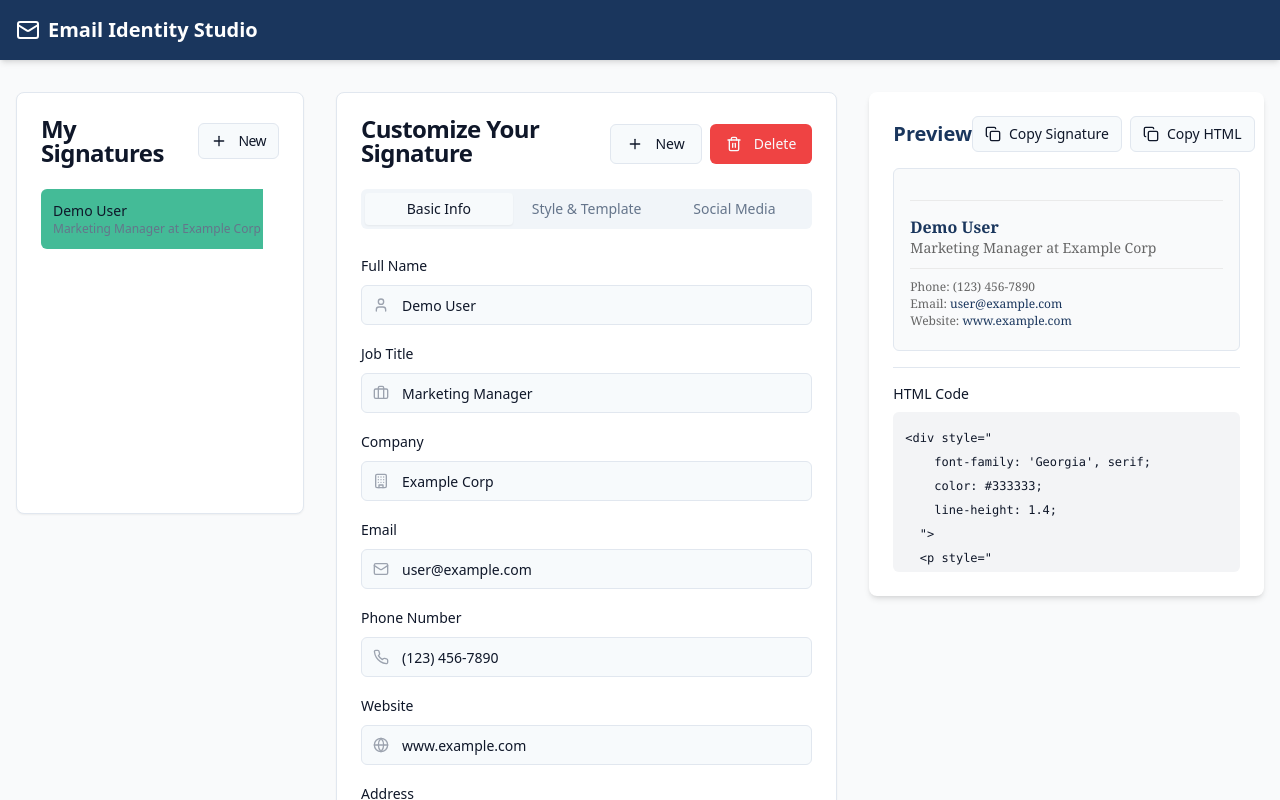
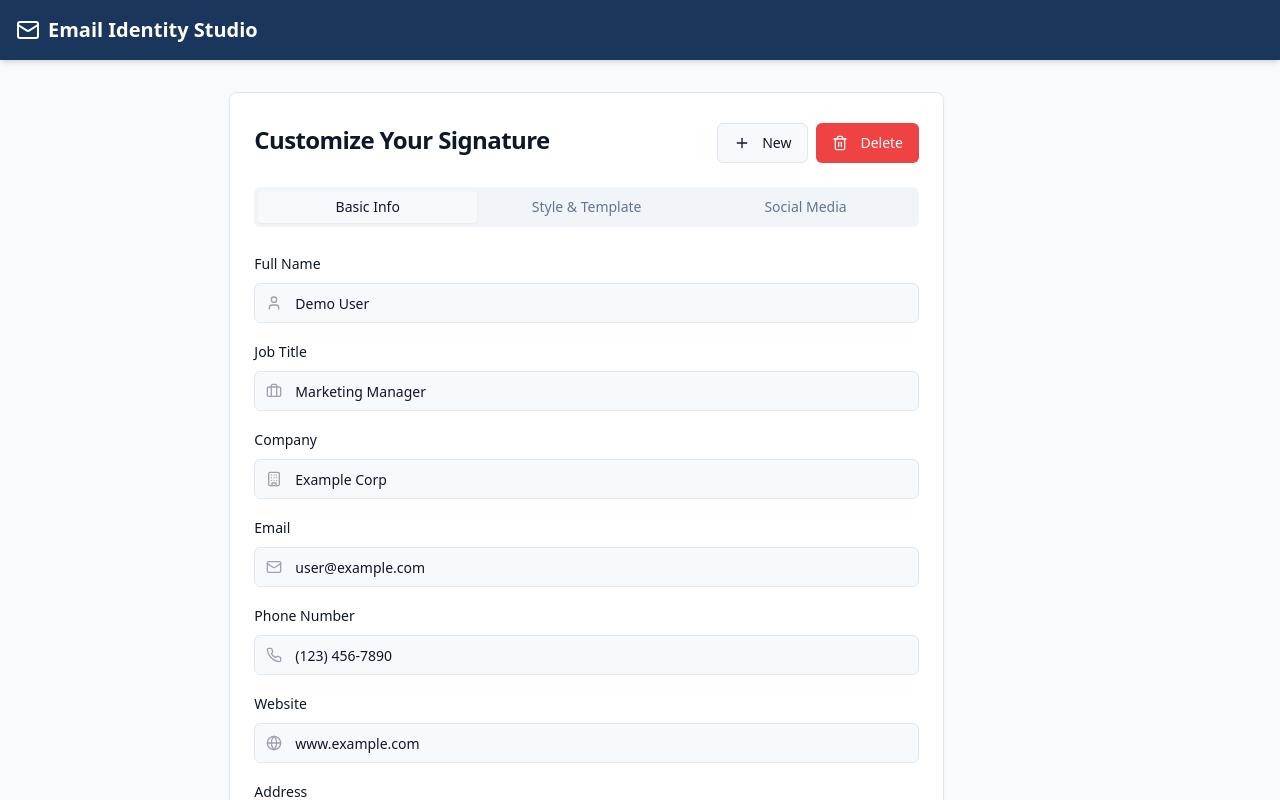
Before and after one commit to Baban-Dhawan/email-identity-studio, a React (Vite) app: page / in a window 1280 px wide. Shown: the top 800 px of the page. Built offline with nearby package versions, Linux system fonts and the light colour scheme.

Commit message:
Remove signature list section

```diff
--- a/src/components/Dashboard.tsx
+++ b/src/components/Dashboard.tsx
@@ -1,16 +1,12 @@
 
 import SignatureForm from "@/components/SignatureForm";
-import SignatureList from "@/components/SignatureList";
 import SignatureDisplay from "@/components/SignatureDisplay";
 
 const Dashboard = () => {
   return (
     <div className="container mx-auto px-4 py-8">
       <div className="grid grid-cols-1 lg:grid-cols-12 gap-8">
-        <div className="lg:col-span-3">
-          <SignatureList />
-        </div>
-        <div className="lg:col-span-5">
+        <div className="lg:col-span-7 lg:col-start-3">
           <SignatureForm />
         </div>
         <div className="lg:col-span-4">
```
